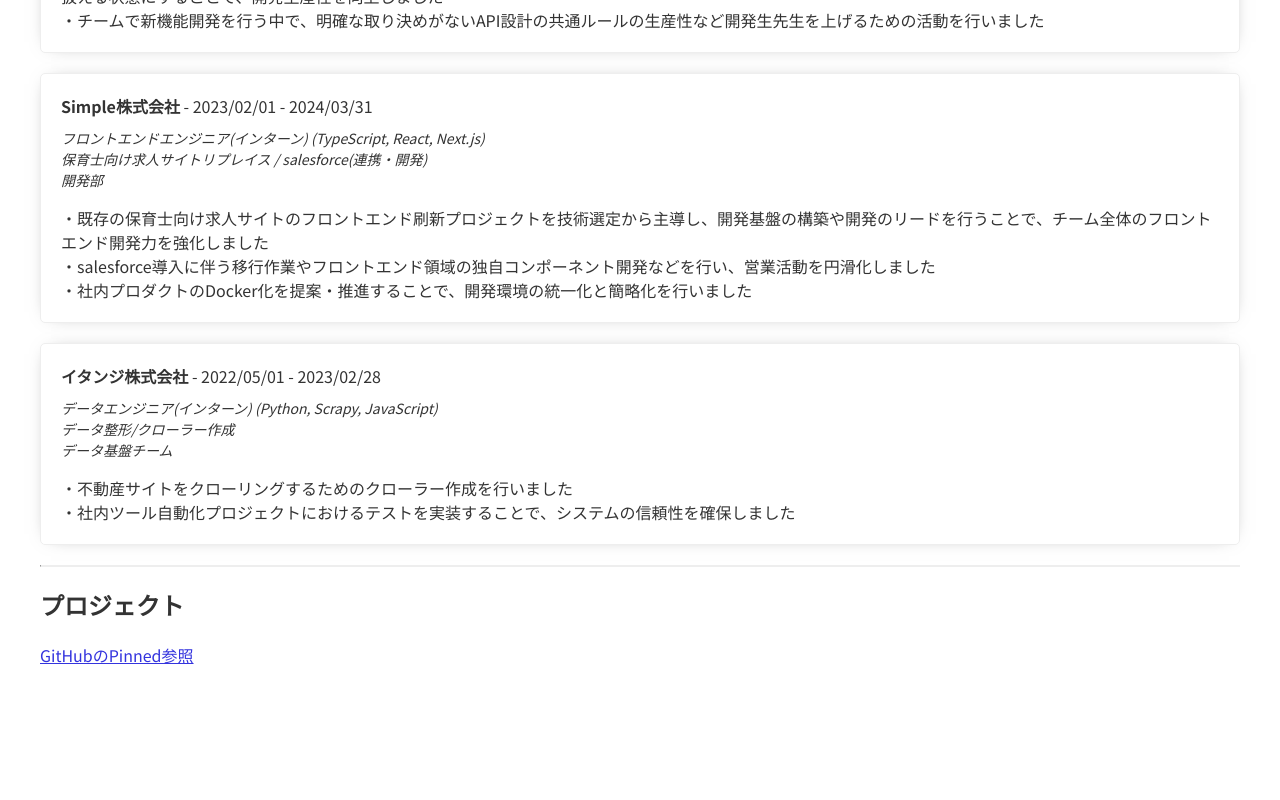
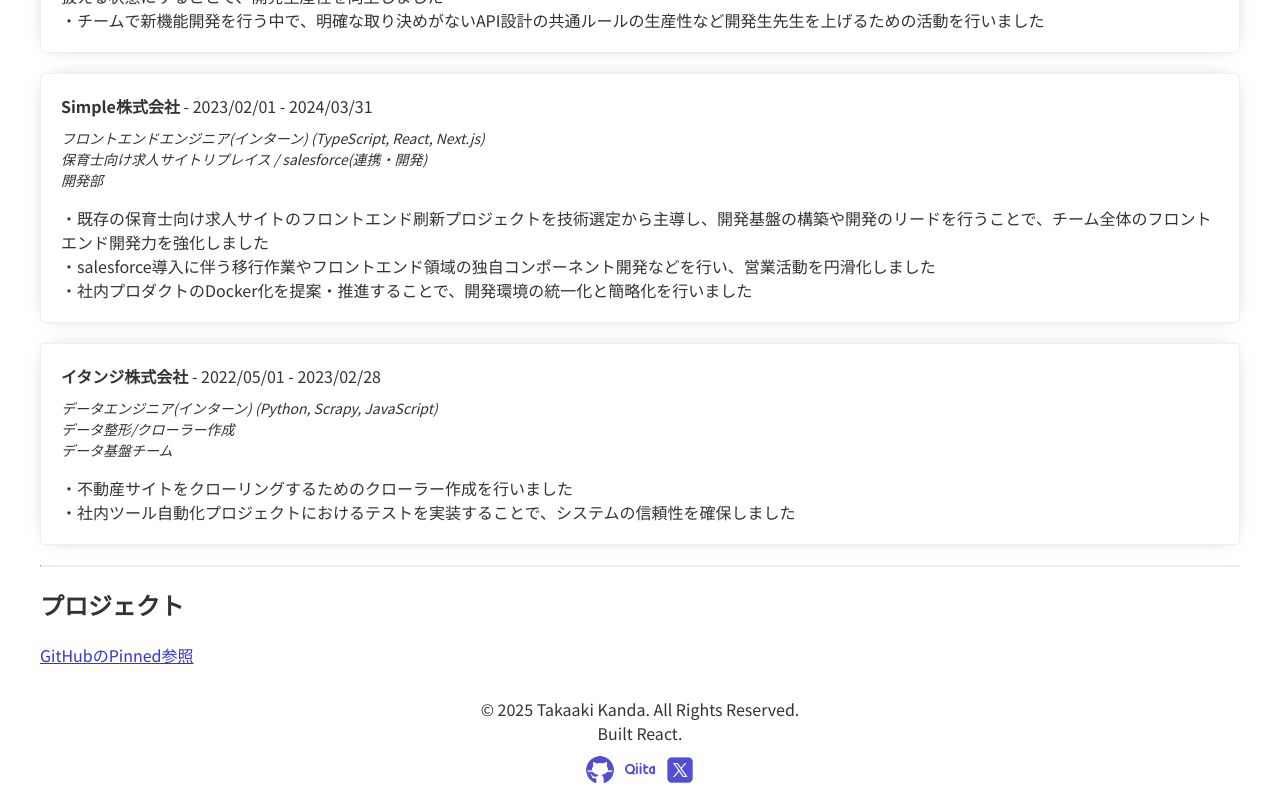
Before and after one commit to kandalog/takaaki-kanda, a React (Vite) app: page / in a window 1280 px wide. Shown: the part 727-1527 px from the top of the page. Before the commit the page ends 1424 px from the top, so only its background shows below. Built offline with nearby package versions, Linux system fonts and the light colour scheme.

Commit message:
feat: footer追加

```diff
--- a/src/App.tsx
+++ b/src/App.tsx
@@ -5,6 +5,7 @@
 import { CareerSection } from "./components/presentation/home/CareerSection";
 import SkillSection from "./components/presentation/home/SkillSection";
 import ProjectSection from "./components/presentation/home/ProjectSection";
+import { Footer } from "./components/common/Footer";
 
 function App() {
   return (
@@ -16,6 +17,7 @@
         <CareerSection />
         <ProjectSection />
       </MainContainer>
+      <Footer />
     </>
   );
 }
--- /dev/null
+++ b/src/components/common/Footer.tsx
@@ -0,0 +1,25 @@
+export function Footer() {
+  return (
+    <footer className="footer">
+      <p className="footer-copy">© 2025 Takaaki Kanda. All Rights Reserved.</p>
+      <p className="footer-text">Built React.</p>
+      <ul className="sns-link-list">
+        <li className="sns-link-item">
+          <a href="" target="_blank" rel="noopener noreferrer">
+            <img src="/src/assets/github.png" alt="" />
+          </a>
+        </li>
+        <li className="sns-link-item">
+          <a href="" target="_blank" rel="noopener noreferrer">
+            <img src="/src/assets/qiita.png" alt="" />
+          </a>
+        </li>
+        <li className="sns-link-item">
+          <a href="" target="_blank" rel="noopener noreferrer">
+            <img src="/src/assets/x.png" alt="" />
+          </a>
+        </li>
+      </ul>
+    </footer>
+  );
+}
--- /dev/null
+++ b/src/styles/components/footer.scss
@@ -0,0 +1,19 @@
+.footer {
+  margin-top: 10px;
+  text-align: center;
+}
+.sns-link-list {
+  margin: 10px 0;
+  display: flex;
+  justify-content: center;
+  .sns-link-item {
+    &:not(:first-child) {
+      margin-left: 10px;
+    }
+    a {
+      img {
+        width: 30px;
+      }
+    }
+  }
+}
--- a/src/styles/index.scss
+++ b/src/styles/index.scss
@@ -12,6 +12,7 @@
 @use "./components/section";
 @use "./components/card";
 @use "./components/career-card";
+@use "./components/footer";
 
 /**
  * pages
```
